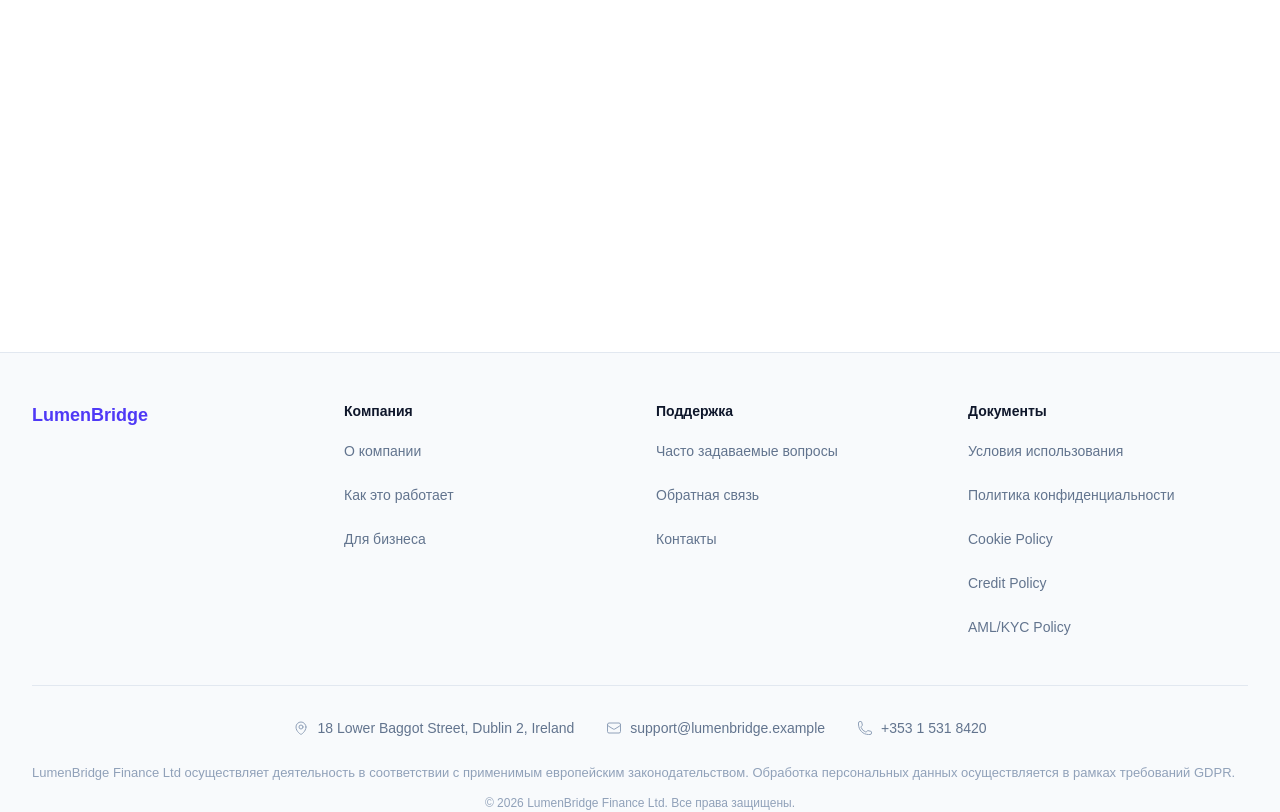
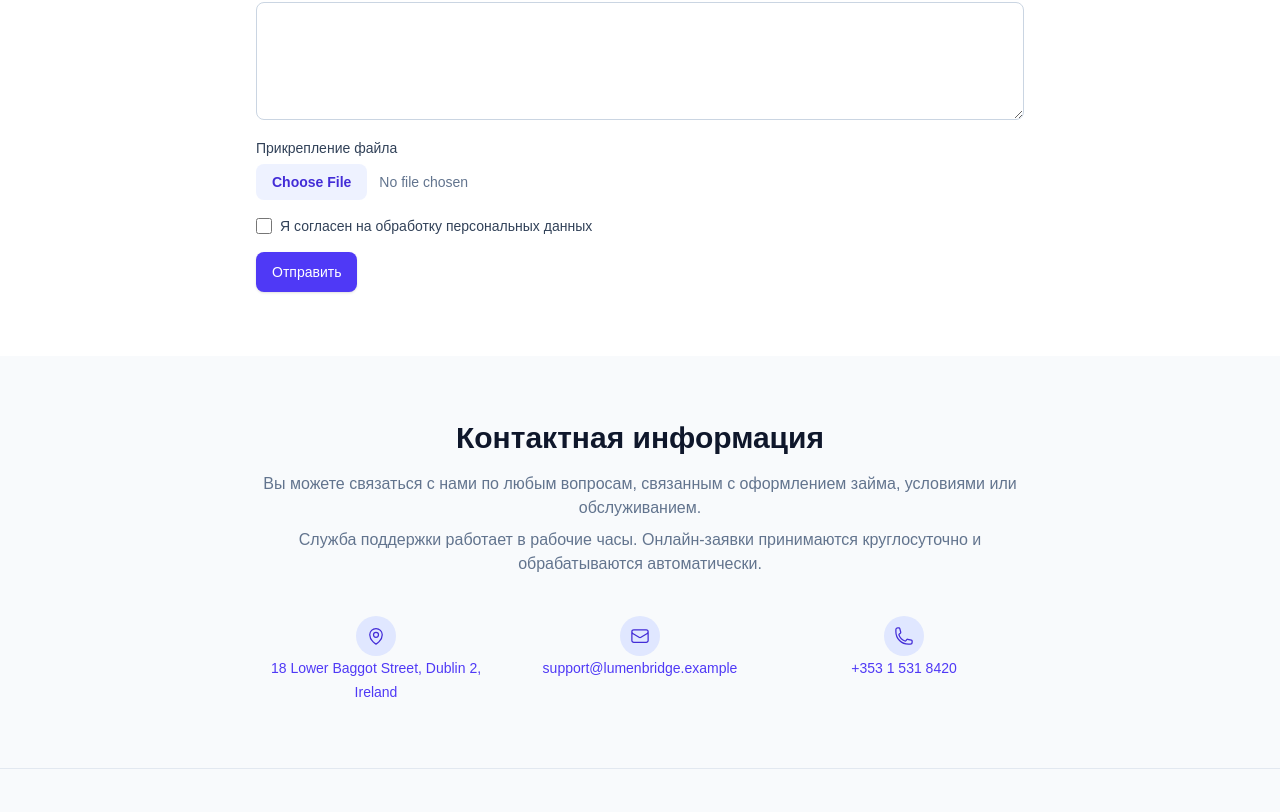
Before and after one commit to antonbukhalov13/04-fullstack-mvp, a Next.js app in the folder frontend/: page /contacts in a window 1280 px wide. Before the commit this address had no page. Shown: the part 513-1325 px from the top of the page. Built offline with nearby package versions, Linux system fonts and the light colour scheme.

Commit message:
fix footer links, create contacts page, unify header/footer labels

```diff
--- /dev/null
+++ b/frontend/src/app/contacts/page.tsx
@@ -0,0 +1,11 @@
+import { ContactSection } from '@/widgets/contact-form';
+import { ContactDetails } from '@/widgets/contact-details';
+
+export default function ContactsPage() {
+  return (
+    <>
+      <ContactSection />
+      <ContactDetails />
+    </>
+  );
+}
--- a/frontend/src/widgets/footer/footer.tsx
+++ b/frontend/src/widgets/footer/footer.tsx
@@ -4,7 +4,7 @@
   {
     title: 'Компания',
     links: [
-      { href: '/about', label: 'О компании' },
+      { href: '/#about', label: 'О компании' },
       { href: '/how-it-works', label: 'Как это работает' },
       { href: '/business', label: 'Для бизнеса' },
     ],
@@ -12,9 +12,8 @@
   {
     title: 'Поддержка',
     links: [
+      { href: '/contacts', label: 'Обратная связь' },
       { href: '/faq', label: 'Часто задаваемые вопросы' },
-      { href: '/contacts', label: 'Обратная связь' },
-      { href: '/contacts', label: 'Контакты' },
     ],
   },
   {
@@ -59,7 +58,7 @@
           ))}
         </div>
 
-        <div className="mt-10 border-t border-slate-200 pt-8">
+        <div className="mt-10 border-t border-slate-300 pt-8">
           <div className="flex flex-wrap justify-center items-center gap-x-8 gap-y-3 text-sm text-slate-500">
             <div className="flex items-center gap-2">
               <svg className="h-4 w-4 shrink-0 text-slate-400" fill="none" viewBox="0 0 24 24" strokeWidth={1.5} stroke="currentColor">
--- a/frontend/src/widgets/header/header.tsx
+++ b/frontend/src/widgets/header/header.tsx
@@ -7,7 +7,7 @@
   { href: '/how-it-works', label: 'Как это работает' },
   { href: '/business', label: 'Для бизнеса' },
   { href: '/faq', label: 'FAQ' },
-  { href: '/contacts', label: 'Контакты' },
+  { href: '/contacts', label: 'Обратная связь' },
 ];
 
 export function Header() {
```
